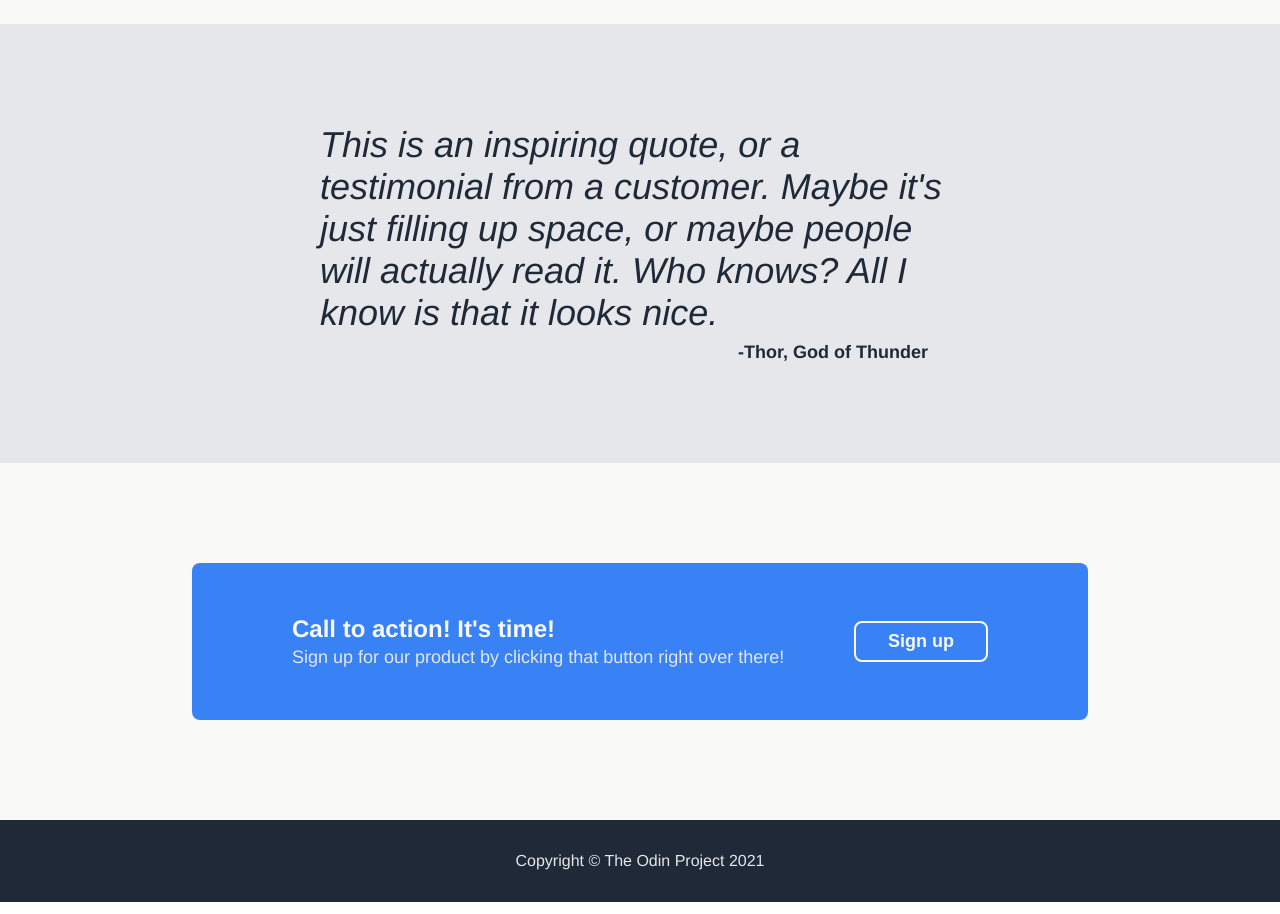
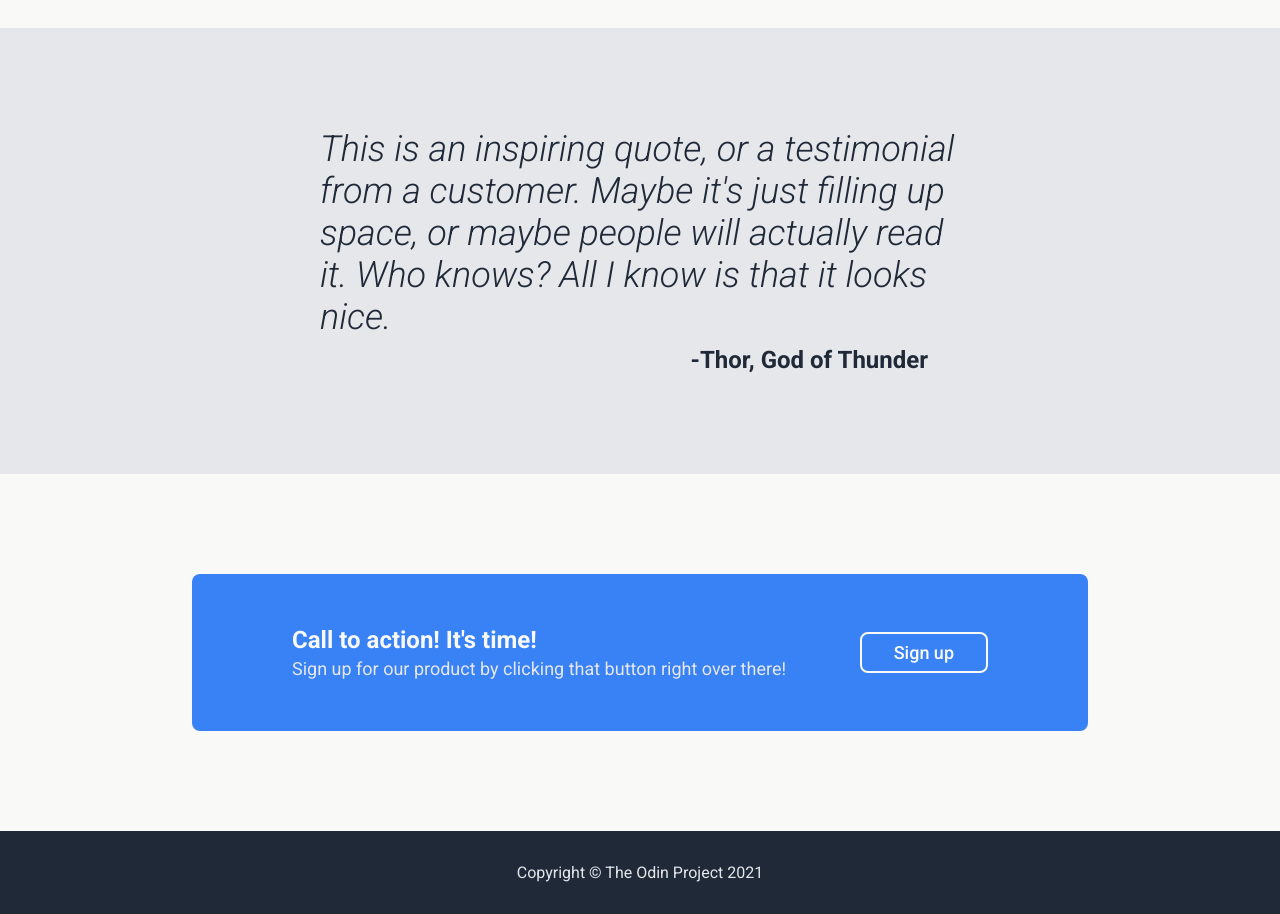
Before and after one commit to siendobry/odin-landing-page, a plain HTML site: page index.html in a window 1280 px wide. Shown: the part 1620-2534 px from the top of the page. Drawn offline with Linux system fonts and the light colour scheme.

Commit message:
Font adjustment

```diff
--- a/styles.css
+++ b/styles.css
@@ -1,3 +1,6 @@
+@import url('https://fonts.googleapis.com/css2?family=Roboto:ital,wght@0,400;0,500;0,700;1,300&display=swap');
+
+
 :root {
     --main-text: #F9FAF8;
     --secondary-text: #E5E7EB;
@@ -17,7 +20,7 @@ h1, h2, h3, h4, h5, h6, p {
 
 body {
     margin: 0;
-    font-family: 'Helvetica', sans-serif;
+    font-family: 'Roboto', sans-serif;
     display: flex;
     flex-direction: column;
 }
@@ -35,8 +38,9 @@ a {
 button {
     margin: 8px 0;
     padding: 8px 32px;
+    font-family: 'Roboto', sans-serif;
     font-size: 18px;
-    font-weight: 600;
+    font-weight: 500;
     color: var(--main-text);
     background-color: var(--cta-color);
     border: none;
@@ -59,7 +63,7 @@ button:hover {
 .logo {
     color: var(--main-text);
     font-size: 24px;
-    font-weight: 600;
+    font-weight: 700;
 }
 
 .logo:hover {
@@ -168,14 +172,14 @@ button:hover {
     color: var(--dark-background);
     font-size: 36px;
     font-style: italic;
-    font-weight: 100;
+    font-weight: 300;
 }
 
 .quote-signature {
     margin-top: 8px;
     margin-right: 32px;
     color: var(--dark-background);
-    font-size: 18px;
+    font-size: 24px;
     font-weight: 700;
     align-self: flex-end;
 }
```
